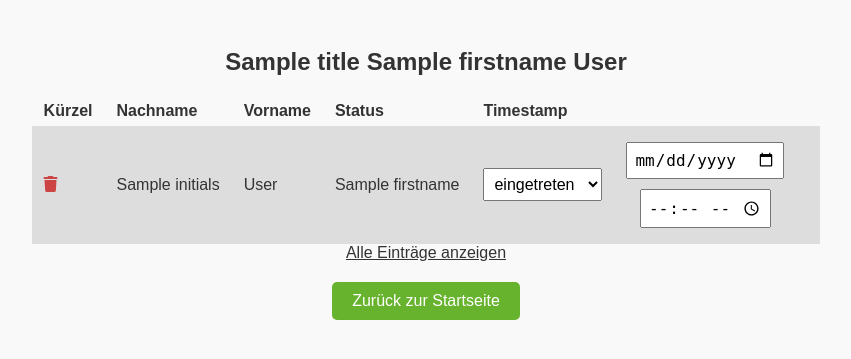
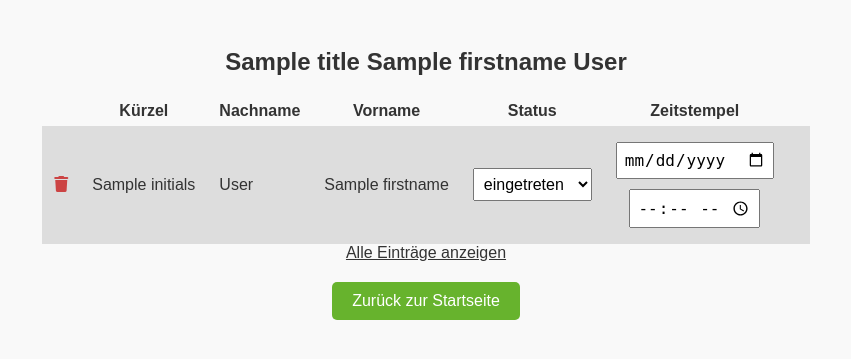
Before and after one commit to mexterng/PresenceLogger, a Flask app: template templates/edit.html in a window 1280 px wide. Shown: the top 359 px of the page, without its empty margins (214-1065 px from the left). Run offline with Flask 3, Linux system fonts and the light colour scheme; the template is opened without the code that fills it: most values are stand-ins (such as "Sample title", 1, 10 or a date in 2020).

Commit message:
fix devicewidth bug on mobile devices

```diff
--- a/static/styles.css
+++ b/static/styles.css
@@ -80,6 +80,7 @@ table tr:nth-child(even) {
 table th {
     font-weight: bold;
     background-color: transparent;
+    text-align: center;
 }
 
 .saveIcon, .delIcon .editIcon{
--- a/templates/edit.html
+++ b/templates/edit.html
@@ -1,7 +1,7 @@
 <!DOCTYPE html>
 <html lang="de">
 <head>
-    <meta charset="UTF-8">
+    <meta charset="UTF-8" name="viewport" content="width=device-width, initial-scale=1.0">
     <title>Schüler bearbeiten</title>
     <link rel="stylesheet" href="{{ url_for('static', filename='styles.css') }}">
     <link rel="stylesheet" href="https://cdnjs.cloudflare.com/ajax/libs/font-awesome/6.5.0/css/all.min.css">
@@ -13,11 +13,13 @@
     <h2>{{ title }} {{ entries[0].firstname }} {{ entries[1].lastname }}</h2>
     <table>
         <tr>
+            <th></th>
             <th>Kürzel</th>
             <th>Nachname</th>
             <th>Vorname</th>
             <th>Status</th>
-            <th>Timestamp</th>
+            <th>Zeitstempel</th>
+            <th></th>
         </tr>
         {% for entry in entries %}
         <tr>
```
